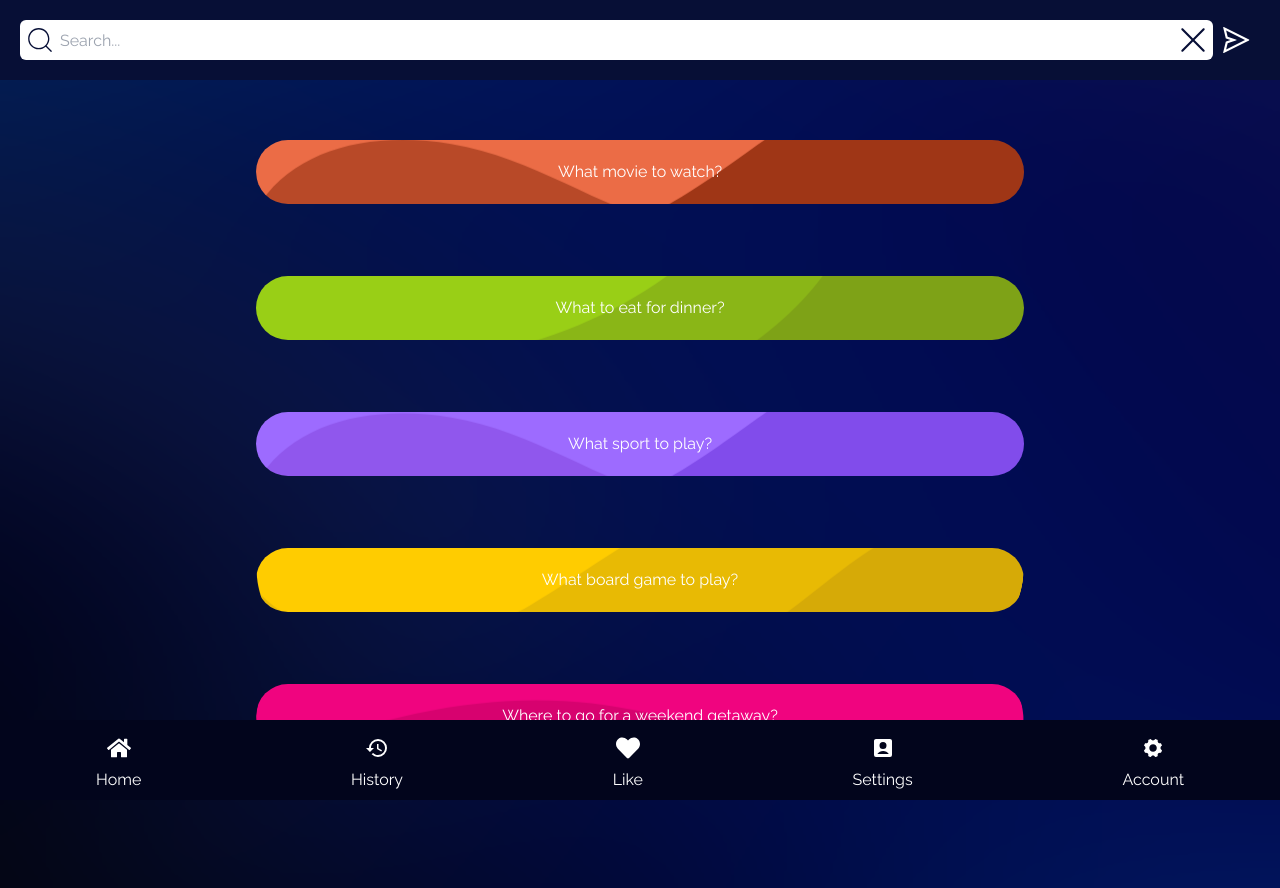
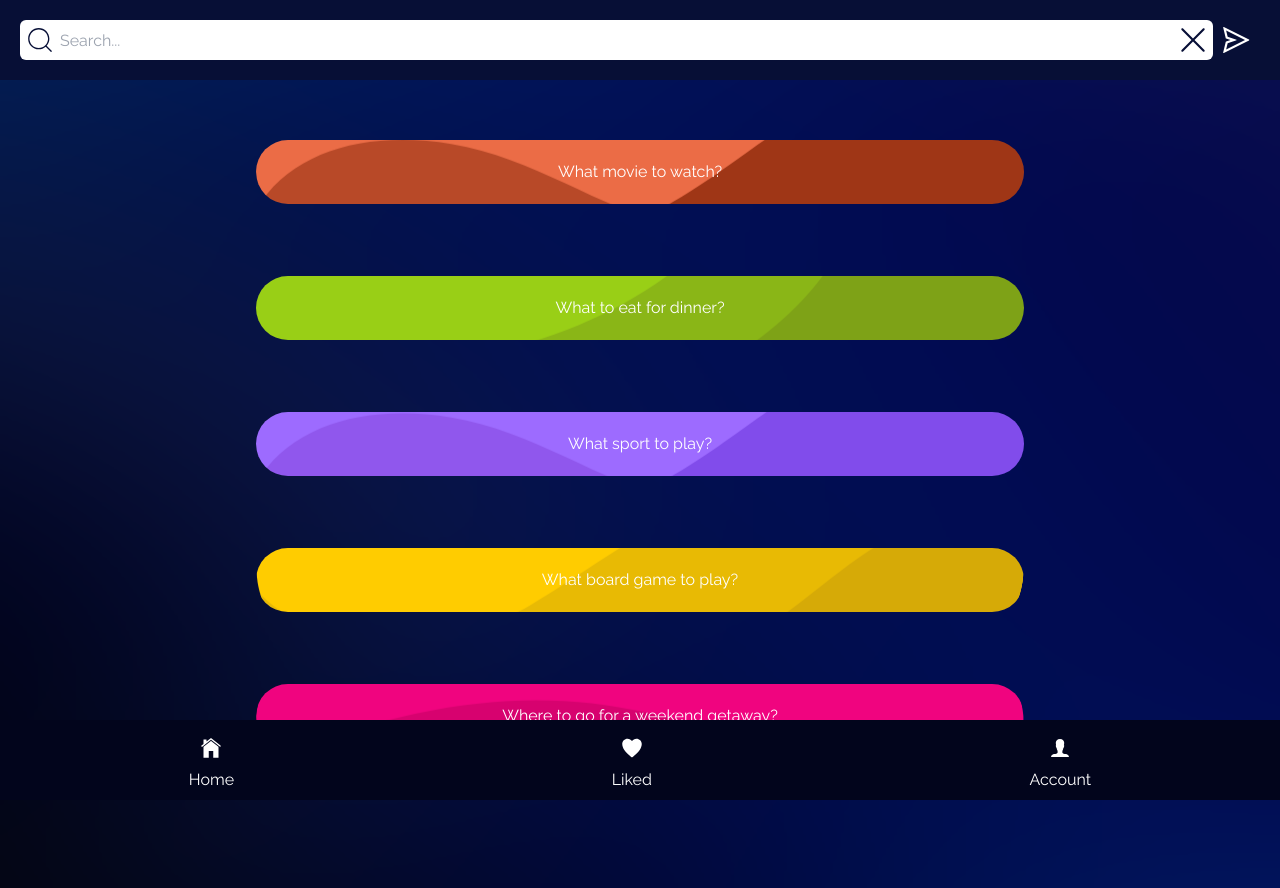
Before and after one commit to GitbySid/know-yourself, a Next.js app: page /ask in a window 1280 px wide. Built offline with nearby package versions, Linux system fonts and the light colour scheme.

Commit message:
feat: reduce tabs to 3 in navbar
- Removed History and Settings tabs from navigation bar.
- Changed Icons to maintain theme across the navigation bar.

```diff
--- a/components/navbar.jsx
+++ b/components/navbar.jsx
@@ -1,33 +1,21 @@
 import Link from 'next/link';
-import { FaHome } from 'react-icons/fa';
-import { MdHistory } from 'react-icons/md';
-import { FaHeart } from 'react-icons/fa';
-import { RiAccountBoxFill } from 'react-icons/ri';
-import { IoIosSettings } from 'react-icons/io';
+import { IoIosHome, IoIosHeart, IoIosPerson } from 'react-icons/io';
 
 export default function Navbar() {
   // TODO: Change hrefs for navbar links
 
   return (
-    <div className='flex fixed bottom-0 w-full items-center justify-between bg-[#02051c] h-20 p-5 sm:px-24'>
+    <div className='flex fixed bottom-0 w-full items-center justify-around bg-[#02051c] h-20'>
       <Link className='flex flex-col items-center' href='/ask'>
-        <FaHome className='h-6 w-6 my-2' />
+        <IoIosHome className='h-6 w-6 my-2' />
         <p>Home</p>
       </Link>
       <Link className='flex flex-col items-center' href='/'>
-        <MdHistory className='h-6 w-6 my-2' />
-        <p>History</p>
+        <IoIosHeart className='h-6 w-6 my-2' />
+        <p>Liked</p>
       </Link>
       <Link className='flex flex-col items-center' href='/'>
-        <FaHeart className='h-6 w-6 my-2' />
-        <p>Like</p>
-      </Link>
-      <Link className='flex flex-col items-center' href='/'>
-        <RiAccountBoxFill className='h-6 w-6 my-2' />
-        <p>Settings</p>
-      </Link>
-      <Link className='flex flex-col items-center' href='/'>
-        <IoIosSettings className='h-6 w-6 my-2' />
+        <IoIosPerson className='h-6 w-6 my-2' />
         <p>Account</p>
       </Link>
     </div>
```
